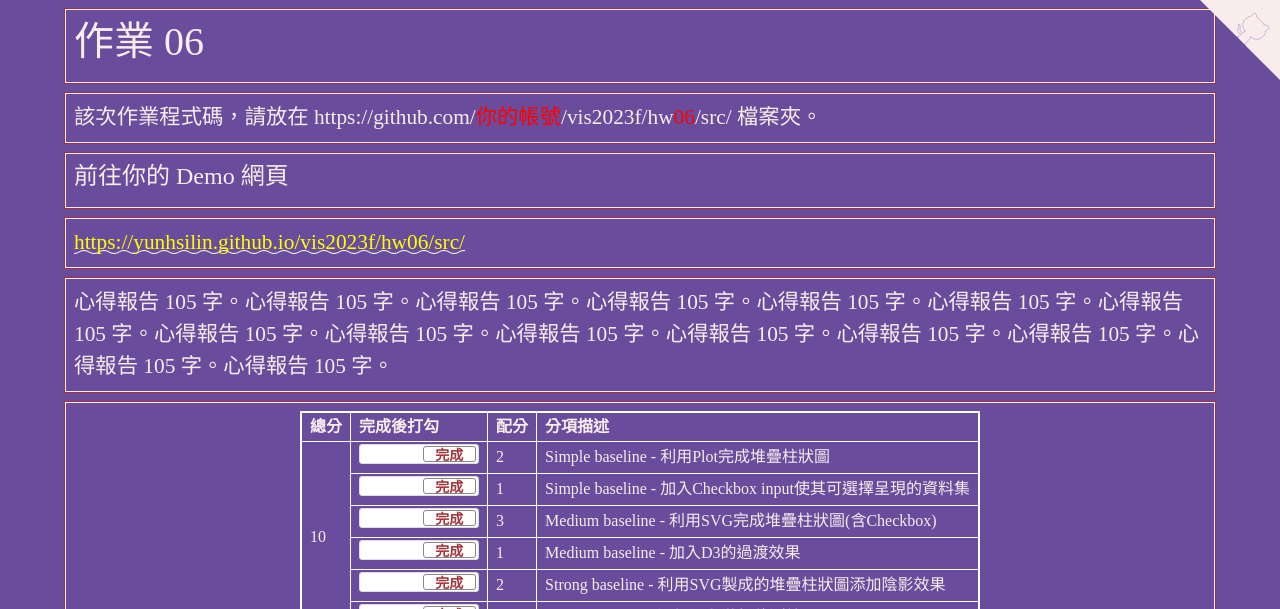
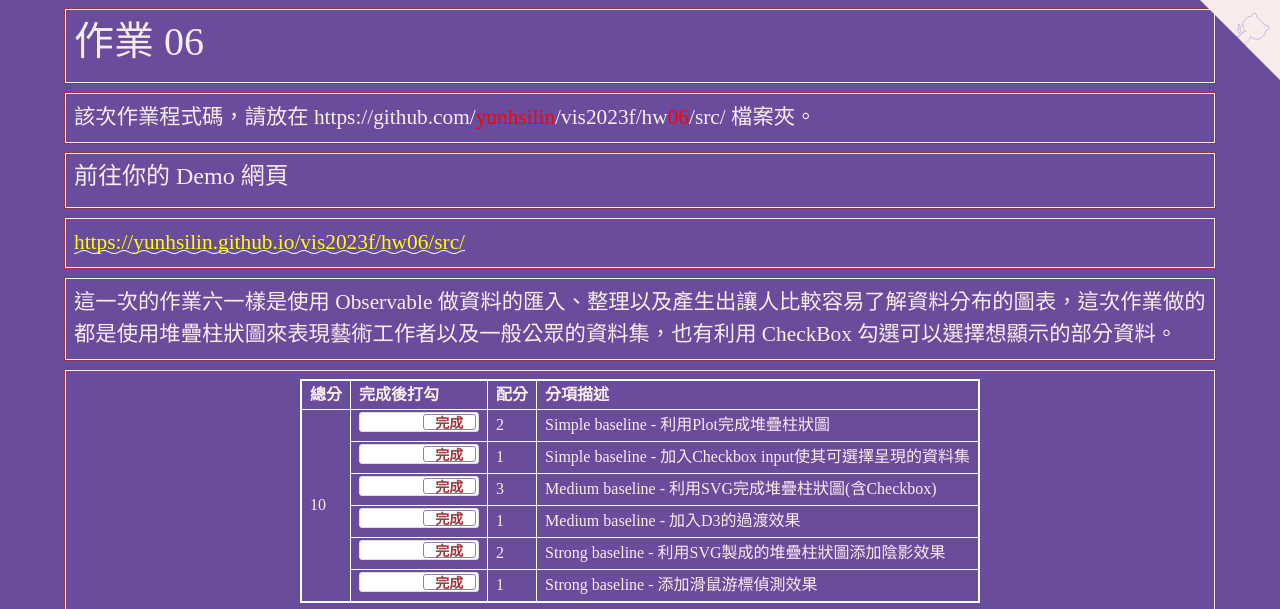
Before and after one commit to yunhsilin/vis2023f, a plain HTML site: page hw06/index.html in a window 1280 px wide. Shown: the top 609 px of the page. Drawn offline with nearby package versions, Linux system fonts and the light colour scheme.

Commit message:
Update index.html

```diff
--- a/hw06/index.html
+++ b/hw06/index.html
@@ -178,7 +178,7 @@
   <!-- ------------------------------------------------>
   <div class="row hw12">
     <div class="col-md-12 twenty">
-      該次作業程式碼，請放在 https://github.com/<span style="color:red;">你的帳號</span>/vis2023f/hw<span style="color:red;">06</span>/src/ 檔案夾。
+      該次作業程式碼，請放在 https://github.com/<span style="color:red;">yunhsilin</span>/vis2023f/hw<span style="color:red;">06</span>/src/ 檔案夾。
     </div>
   </div>
 
@@ -202,8 +202,7 @@
   <!-- ------------------------------------------------>
   <div class="row hw12">
     <div class="col-md-12 twenty">
-      心得報告 105 字。心得報告 105 字。心得報告 105 字。心得報告 105 字。心得報告 105 字。心得報告 105 字。心得報告 105 字。心得報告 105 字。心得報告 105 字。心得報告 105 字。心得報告 105 字。心得報告 105 字。心得報告 105 字。心得報告 105 字。心得報告 105 字。
-    </div>
+      這一次的作業六一樣是使用 Observable 做資料的匯入、整理以及產生出讓人比較容易了解資料分布的圖表，這次作業做的都是使用堆疊柱狀圖來表現藝術工作者以及一般公眾的資料集，也有利用 CheckBox 勾選可以選擇想顯示的部分資料。    </div>
   </div>
 
   <!-- ------------------------------------------------>
```
